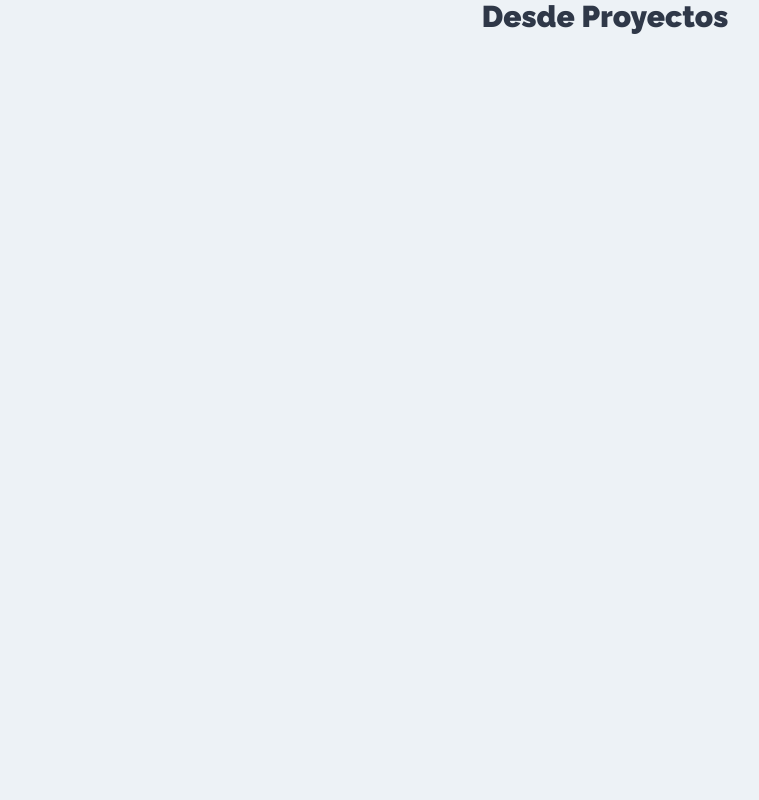
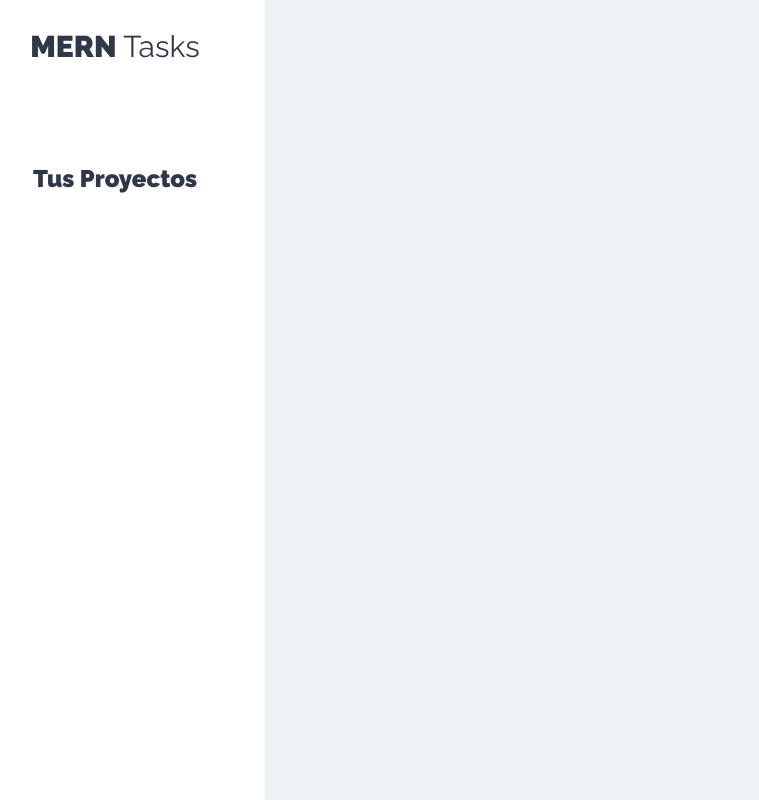
Before and after one commit to genarogg/tareas-mern-vista, a React (Create React App) app: page /proyectos in a window 1280 px wide. Shown: the whole page, without its empty margins (35-794 px from the left). Built offline with nearby package versions, Linux system fonts and the light colour scheme.

Commit message:
Proyectos

```diff
--- a/src/components/proyectos/Proyectos.js
+++ b/src/components/proyectos/Proyectos.js
@@ -1,7 +1,15 @@
 import React from "react"
+import Sidebar from "../layout/Sidebar"
 
 const Proyectos = () => {
-    return ( <h1>Desde Proyectos </h1> );
+    return (<div className="contenedor-app">
+        <Sidebar />
+        <div className="seccion-principal">
+            <main>
+                <div className="contenedor-tareas"></div>
+            </main>
+        </div>
+    </div> );
 }
 
 export default Proyectos;
```
